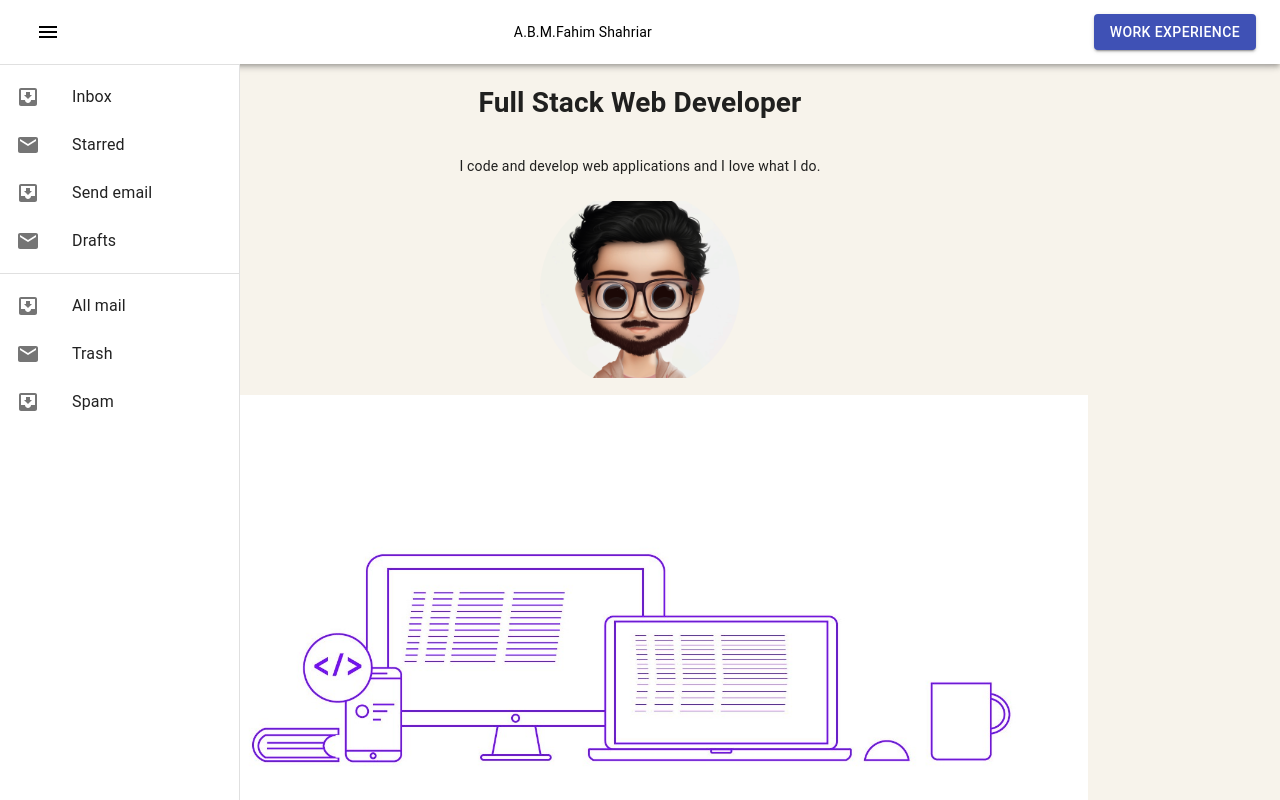
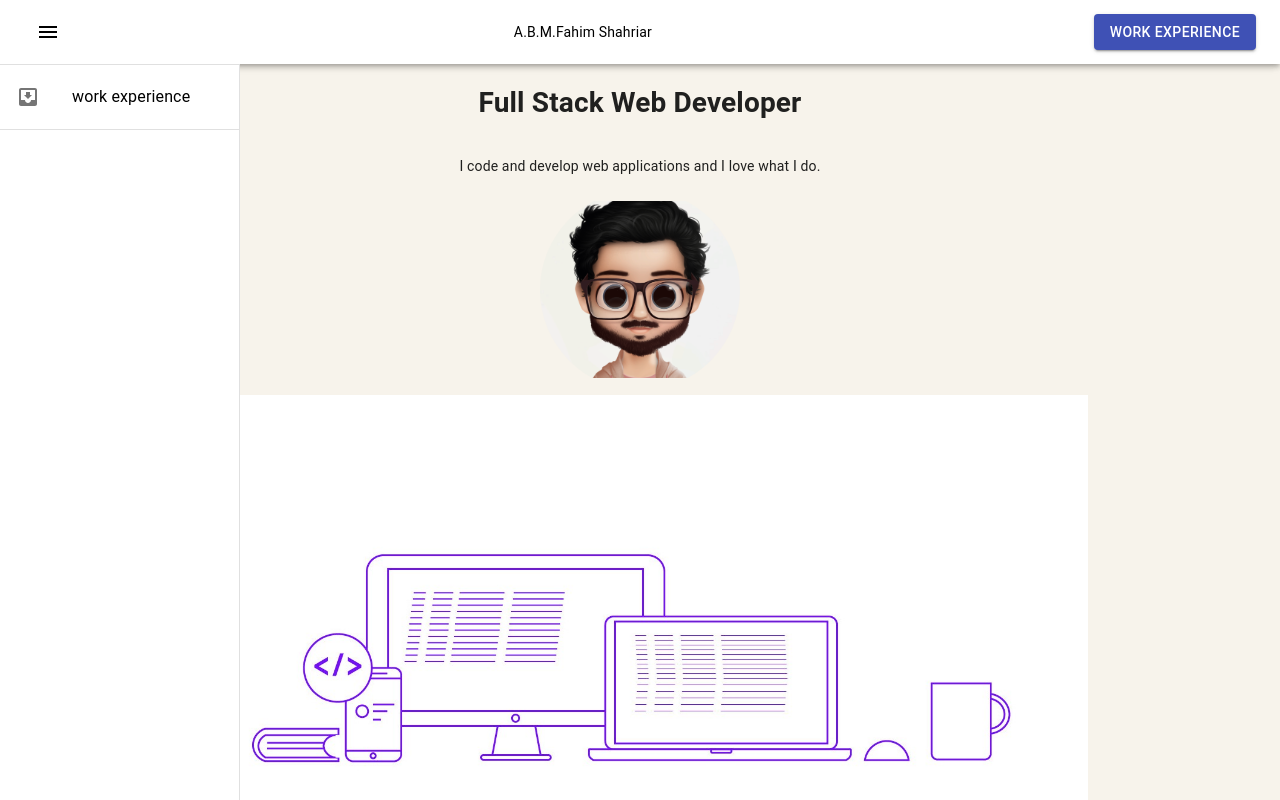
Before and after one commit to abmfahimshahriar/my-portfolio, a React (Create React App) app: page / in a window 1280 px wide. Both pictures are taken after a click on the button 48 px from the left and 32 px from the top of the page. Shown: the top 800 px of the page. Built offline with nearby package versions, Linux system fonts and the light colour scheme.

Commit message:
navigation scrolling in progress

```diff
--- a/src/components/Navbar/Navbar.tsx
+++ b/src/components/Navbar/Navbar.tsx
@@ -16,7 +16,7 @@ const Navbar = () => {
 
   return (
     <div>
-      <AppBar position="static">
+      <AppBar position="fixed">
         <Toolbar className="navbar-main">
           <IconButton color="inherit" onClick={toogleSidebar}>
             <MenuIcon />
--- a/src/components/Sidebar/Sidebar.css
+++ b/src/components/Sidebar/Sidebar.css
@@ -0,0 +1,3 @@
+.link-item {
+    text-decoration: none;
+}
--- a/src/components/Sidebar/Sidebar.tsx
+++ b/src/components/Sidebar/Sidebar.tsx
@@ -15,6 +15,7 @@ import ListItemText from "@material-ui/core/ListItemText";
 import InboxIcon from "@material-ui/icons/MoveToInbox";
 import MailIcon from "@material-ui/icons/Mail";
 import clsx from "clsx";
+import { Link } from "react-scroll";
 
 const drawerWidth = 240;
 const { innerWidth: width } = window;
@@ -54,26 +55,24 @@ const Sidebar: React.FC<Props> = ({ sidebarOpen }) => {
       >
         <Divider />
         <List>
-          {["Inbox", "Starred", "Send email", "Drafts"].map((text, index) => (
-            <ListItem button key={text}>
+          <Link
+            to="workExperience"
+            spy={true}
+            smooth={true}
+            duration={500}
+            className="link-item"
+          >
+            <ListItem button key="work experience">
               <ListItemIcon>
-                {index % 2 === 0 ? <InboxIcon /> : <MailIcon />}
+                <InboxIcon />
               </ListItemIcon>
-              <ListItemText primary={text} />
+              <ListItemText primary="work experience" />
             </ListItem>
-          ))}
+          </Link>
+
+
         </List>
         <Divider />
-        <List>
-          {["All mail", "Trash", "Spam"].map((text, index) => (
-            <ListItem button key={text}>
-              <ListItemIcon>
-                {index % 2 === 0 ? <InboxIcon /> : <MailIcon />}
-              </ListItemIcon>
-              <ListItemText primary={text} />
-            </ListItem>
-          ))}
-        </List>
       </Drawer>
     </div>
   );
--- a/src/pages/HomePage/HomePage.css
+++ b/src/pages/HomePage/HomePage.css
@@ -1,6 +1,7 @@
 .home-page-wrapper {
   min-height: 100vh;
   background-color: #f7f3eb;
+  margin-top: 64px;
 }
 
 .center-items {
```
